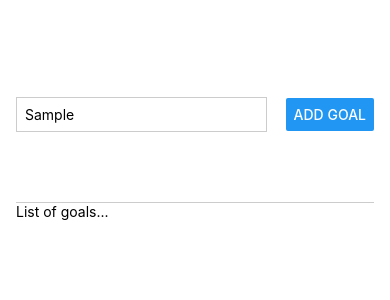
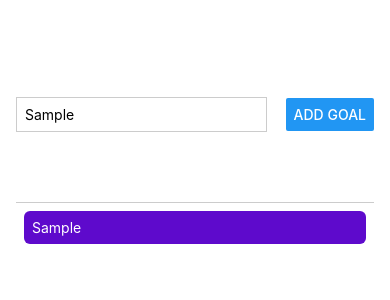
Before and after one commit to luisgs7/react-native-the-practical-guide, a React Native app in the folder goals-app/: screen / in a window 390 px wide. Both pictures are taken after typing "Sample" into the empty fields and a click on the button "ADD GOAL". Shown: the top 300 px of the page. Built offline with nearby package versions, Linux system fonts and the light colour scheme.

Commit message:
rendered item text.

```diff
--- a/goals-app/App.js
+++ b/goals-app/App.js
@@ -3,13 +3,17 @@
 
 export default function App() {
   const [enteredGoalText, setEnteredGoalText] = useState('')
+  const [courseGoals, setCourseGoals] = useState([])
 
   function goalInputHandler(enteredText) {
     setEnteredGoalText(enteredText)
   }
 
   function addGoalHandler() {
-    console.log(enteredGoalText)
+    setCourseGoals((currentCourseGoals) => [
+      ...currentCourseGoals,
+      enteredGoalText
+    ]);
   }
 
   return (
@@ -20,7 +24,11 @@
       <Button title='Add Goal' onPress={addGoalHandler} />
     </View>
     <View style={styles.goalsContainer}>
-      <Text>List of goals...</Text>
+      {courseGoals.map((goal) => (
+        <View style={styles.goalItem} key={goal}>
+          <Text style={styles.goalText}>{goal}</Text>
+        </View>
+        ))}
     </View>
    </View>
   );
@@ -51,4 +59,13 @@
   goalsContainer: {
     flex: 5,
   },
+  goalItem: {
+    margin: 8,
+    padding: 8,
+    borderRadius: 6,
+    backgroundColor: '#5e0acc',
+  },
+  goalText: {
+    color: 'white',
+  }
 });
```
